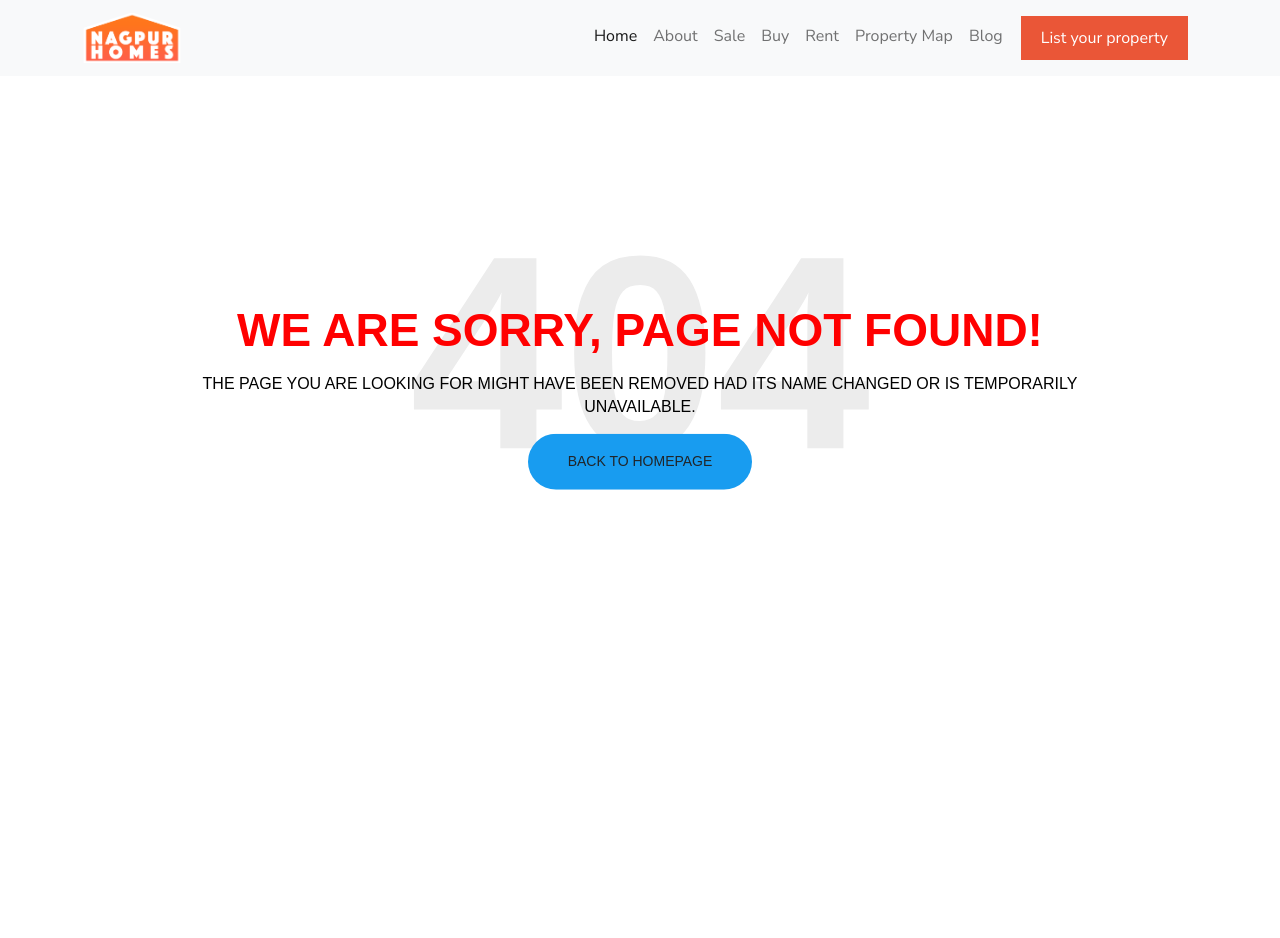
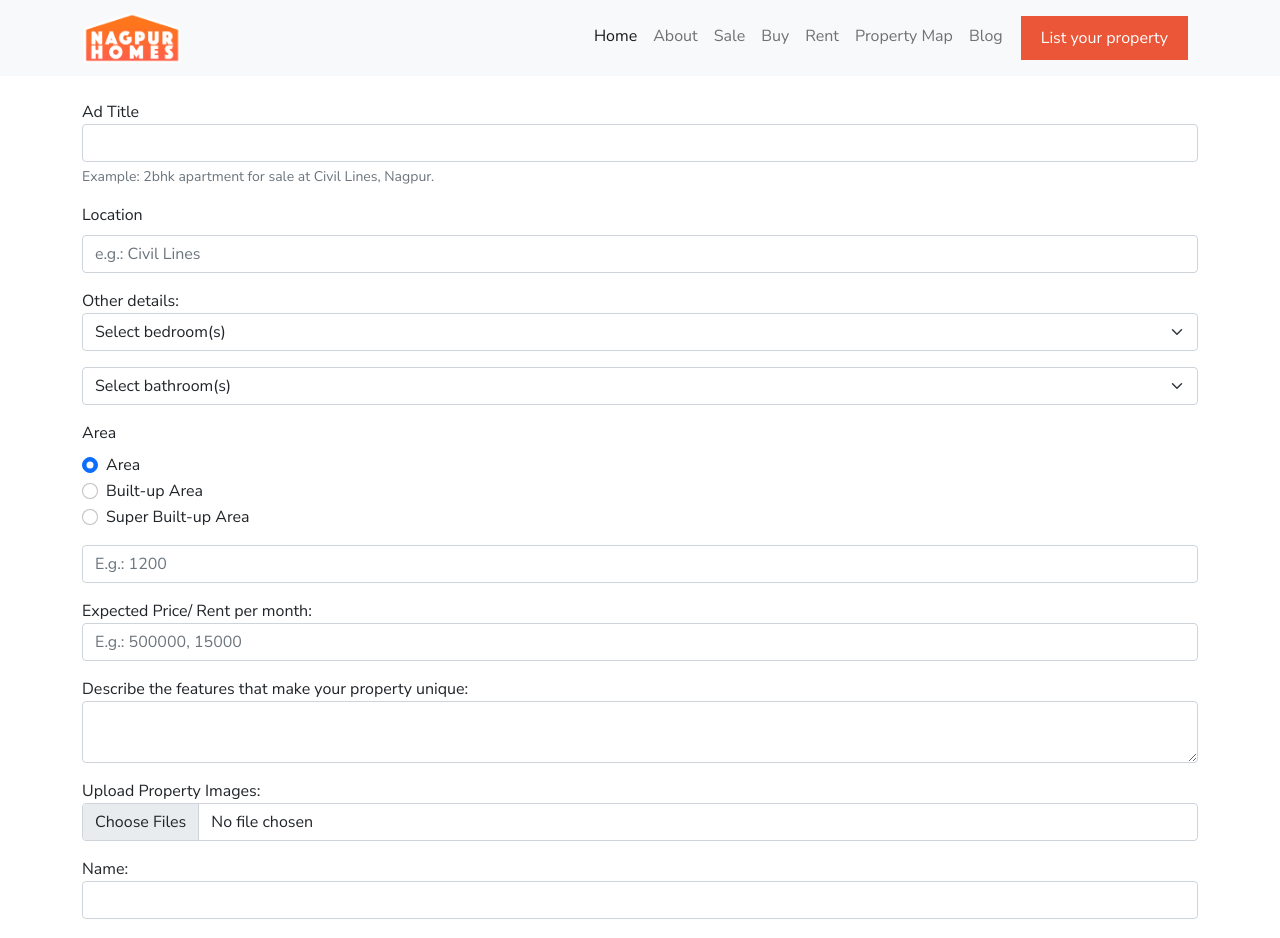
Before and after one commit to shreejai/nh2022, a Next.js app in the folder nagpurhomes/: page /testlist2 in a window 1280 px wide. Before the commit this address had no page. Shown: the top 938 px of the page. Before the commit the page ends 800 px from the top, so only its background shows below. Built offline with nearby package versions, Linux system fonts and the light colour scheme.

Commit message:
testing form action

```diff
--- a/nagpurhomes/pages/testlist.js
+++ b/nagpurhomes/pages/testlist.js
@@ -8,7 +8,7 @@ const testlist = () => {
             <br></br>
             <h1 className="text-center">List your Property on Nagpur Homes: </h1>
 
-            <form>
+            <form action="api/testform" method="post">
               <div className="mb-3">
                 <label htmlFor="adTitle" NameName="form-label">Ad Title</label>
                 <input type="text" className="form-control" id="adTitle" aria-describedby="titleHelp" required/>
--- /dev/null
+++ b/nagpurhomes/pages/testlist2.js
@@ -0,0 +1,110 @@
+import Navbar from "../components/Navbar"
+
+const testlist2 = () => {
+    return(
+        <>
+        <Navbar/>
+        <div className="container">
+            <br></br>
+            <form method="post" action="api/testform">
+                <div className="mb-3">
+                    <label htmlFor="adTitle">Ad Title</label>
+                    <input type="text" className="form-control" name="adTitle" aria-describedby="titleHelp" required/>
+                    <div id="titleHelp" className="form-text">Example: 2bhk apartment for sale at Civil Lines, Nagpur.</div>
+                </div>
+
+                <div className="mb-3">
+                <label htmlFor="adLocation" className="form-label">Location</label>
+                <input type="text" className="form-control" name="adLocation" placeholder="e.g.: Civil Lines"/>
+                </div>
+
+                <div className="mb-3">
+                <label>Other details:</label>
+                    <select className="form-select" name="bedrooms" id="bedrooms" aria-label="Default select example">
+                        <option defaultChecked>Select bedroom(s)</option>
+                        <option value="1">1</option>
+                        <option value="2">2</option>
+                        <option value="3">3</option>
+                        <option value="4">4</option>
+                        <option value="5">5</option>
+                        <option value="More than 5">More than 5</option>
+                    </select>
+                </div>
+
+                <div className="mb-3">
+                    <select className="form-select" name="bathrooms" aria-label="Default select example">
+                        <option defaultChecked>Select bathroom(s)</option>
+                        <option value="1">1</option>
+                        <option value="2">2</option>
+                        <option value="3">3</option>
+                        <option value="4">4</option>
+                        <option value="5">5</option>
+                        <option value="More than 5">More than 5</option>
+                    </select>
+                </div>
+
+                <div className="mb-3">
+                    <label htmlFor="bathrooms" className="form-label">Area</label>
+                    <div className="form-check">
+                        <input className="form-check-input" type="radio" name="areaField" id="flexRadioDefault1" defaultChecked/>
+                        <label className="form-check-label" htmlFor="flexRadioDefault1">
+                            Area
+                        </label>
+                    </div>
+                    <div className="form-check">
+                        <input className="form-check-input" type="radio" name="areaField" id="flexRadioDefault2"/>
+                        <label className="form-check-label" htmlFor="flexRadioDefault2">
+                        Built-up Area
+                        </label>
+                    </div>
+                    <div className="form-check">
+                        <input className="form-check-input" type="radio" name="areaField" id="flexRadioDefault2"/>
+                        <label className="form-check-label" htmlFor="flexRadioDefault2">
+                        Super Built-up Area
+                        </label>
+                    </div>
+                </div>
+
+                <div className="mb-3">
+                    <input type="number" className="form-control" name="areaText" placeholder="E.g.: 1200"/>
+                </div>
+
+                <div className="mb-3">
+                    <label htmlFor="amountText">Expected Price/ Rent per month:</label>
+                    <input type="number" className="form-control" name="amountText" placeholder="E.g.: 500000, 15000"/>
+                </div>
+
+                <div className="mb-3">
+                    <label htmlFor="descriptionField">Describe the features that make your property unique:</label>
+                    <textarea className="form-control" name="descriptionField" aria-label="With textarea"></textarea>
+                </div>
+
+                <div className="mb-3">
+                    <label htmlFor="uploadField">Upload Property Images: </label>
+                    <input type="file" className="form-control" name="uploadField" multiple />
+                </div>
+
+                <div className="mb-3">
+                <label htmlFor="nameField" >Name:</label>
+                <input type="text" className="form-control" name="nameField"/>
+                </div>
+
+                <div className="mb-3">
+                <label htmlFor="emailField">Email Address:</label>
+                <input type="email" className="form-control" name="emailField"/>
+              </div>
+
+              <div className="mb-3">
+                <label htmlFor="phoneField" >Phone:</label>
+                <input type="text" className="form-control" name="phoneField"/>
+              </div>
+
+                <button type="submit">Submit</button>
+            </form>
+        </div>
+
+        </>
+    )
+}
+
+export default testlist2
```
Also changed, not shown: nagpurhomes/pages/api/testform.js (added, +19 -0 lines).
